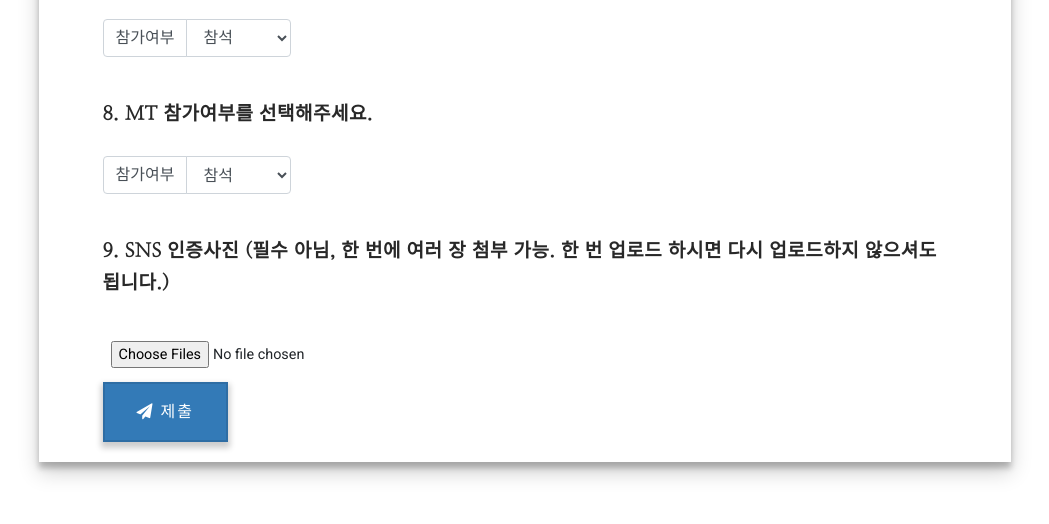
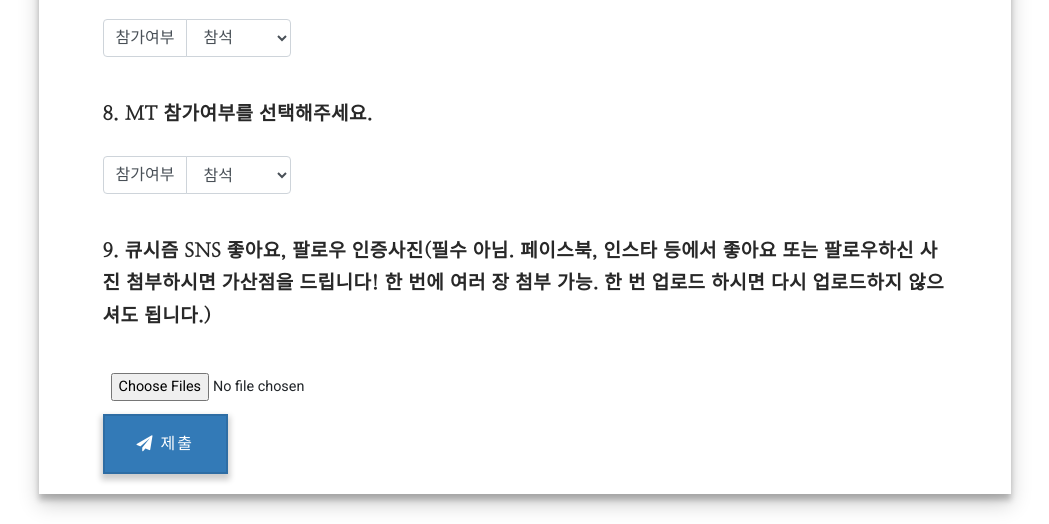
Before and after one commit to KwonL/KUSITMS-application-server, a Django app: template server/templates/apply/apply.html in a window 1280 px wide. Shown: the part 4276-4800 px from the top of the page, without its empty margins (115-1164 px from the left). Before the commit the page ends 4755 px from the top, so only its background shows below. Run offline with Django 3.2, Linux system fonts and the light colour scheme; the template is opened without the code that fills it, so the values that code supplies are empty; parts of the project's set-up code (start-up, migrations or seed data) failed here and were passed over; some libraries are stand-ins or nearby versions.

Commit message:
hotfix on question

```diff
--- a/server/templates/apply/apply.html
+++ b/server/templates/apply/apply.html
@@ -546,7 +546,7 @@ body{font-family: Roboto;}blockquote{border-color: #197bc6;}.display-1{font-fami
       </fieldset>
     </div>
     <div class="form-group">
-      <p class="question-text"><b>9. SNS 인증사진 (필수 아님, 한 번에 여러 장 첨부 가능. 한 번 업로드 하시면 다시 업로드하지 않으셔도 됩니다.)</b></p>
+      <p class="question-text"><b>9. 큐시즘 SNS 좋아요, 팔로우 인증사진(필수 아님. 페이스북, 인스타 등에서 좋아요 또는 팔로우하신 사진 첨부하시면 가산점을 드립니다! 한 번에 여러 장 첨부 가능. 한 번 업로드 하시면 다시 업로드하지 않으셔도 됩니다.)</b></p>
       <div class="custom-file">
         <input type="file" multiple name="sns_image" accept="image/*">
       </div>
```
